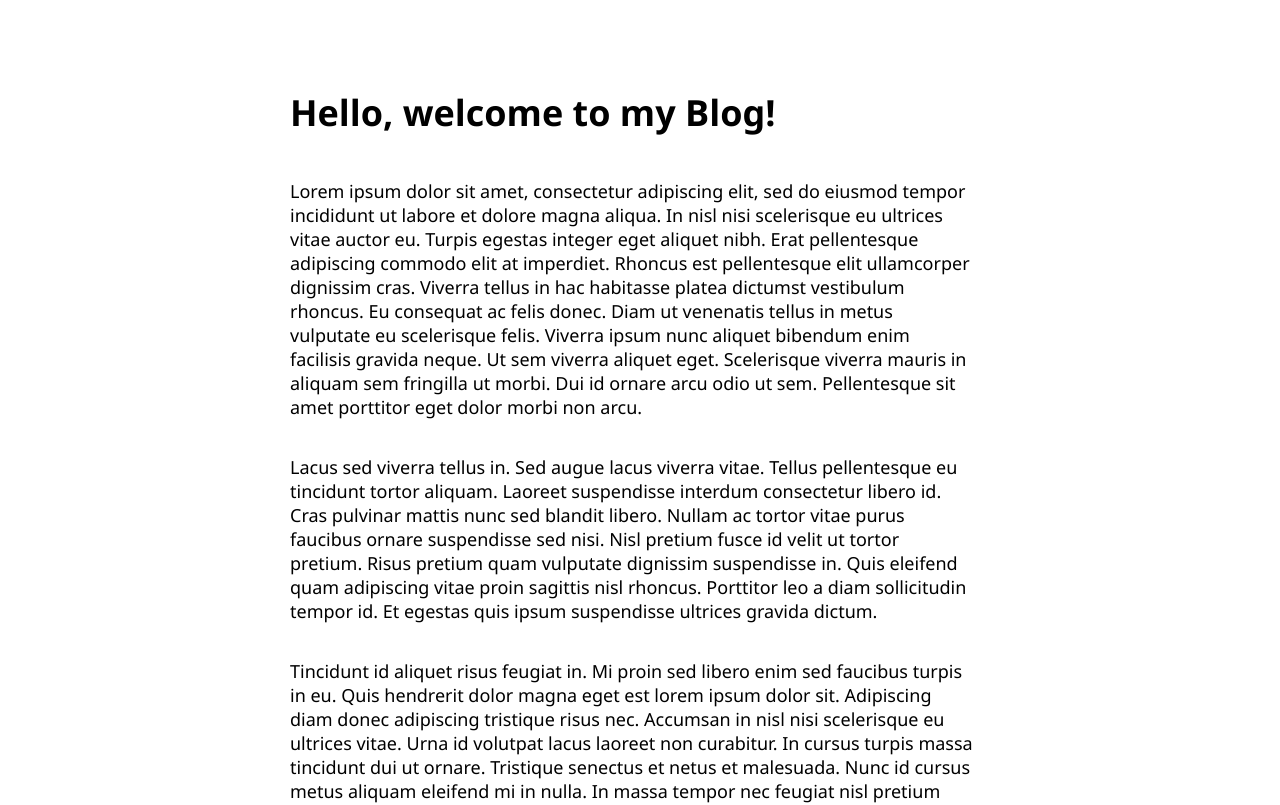
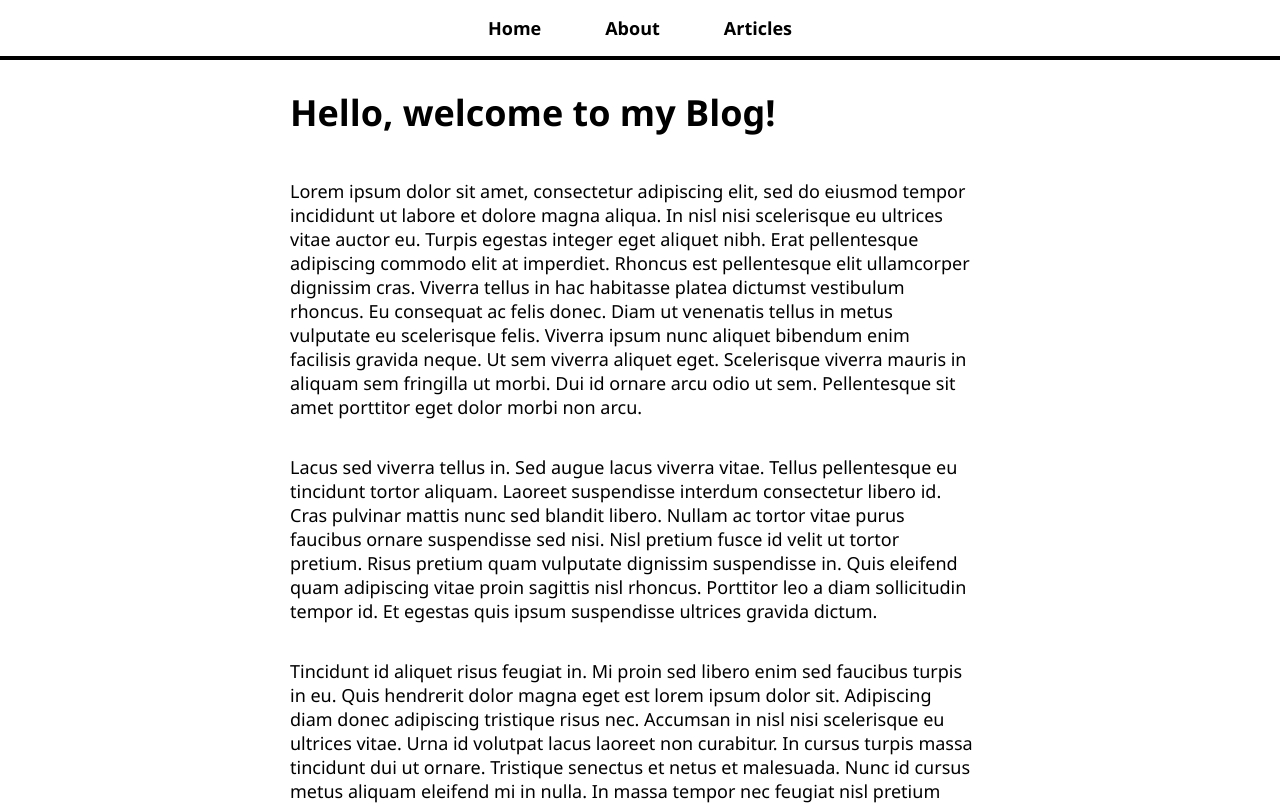
Before and after one commit to lalatech-de/mern-frontend-blog, a React (Create React App) app: page / in a window 1280 px wide. Shown: the top 805 px of the page. Built offline with nearby package versions, Linux system fonts and the light colour scheme.

Commit message:
Using react-router links

```diff
--- a/src/App.js
+++ b/src/App.js
@@ -7,12 +7,13 @@
 import AboutPage    from './pages/AboutPage';
 import ArticlesList from './pages/ArticlesList';
 import ArticlePage  from './pages/ArticlePage';
-
+import NavBar       from './pages/NavBar';
 
 function App() {
   return (
     <Router>
       <div className="App">
+        <NavBar/>
         <div id="page-body">
           <Routes>
             <Route path='/'              element={<HomePage/>}/>
--- /dev/null
+++ b/src/pages/NavBar.js
@@ -0,0 +1,19 @@
+import { Link } from 'react-router-dom';
+
+const NavBar = () => (
+  <nav>
+    <ul>
+      <li>
+        <Link to="/">Home</Link>
+      </li>
+      <li>
+        <Link to="/about">About</Link>
+      </li>
+      <li>
+        <Link to="/articles">Articles</Link>
+      </li>
+    </ul>
+  </nav>
+);
+
+export default NavBar;
```
